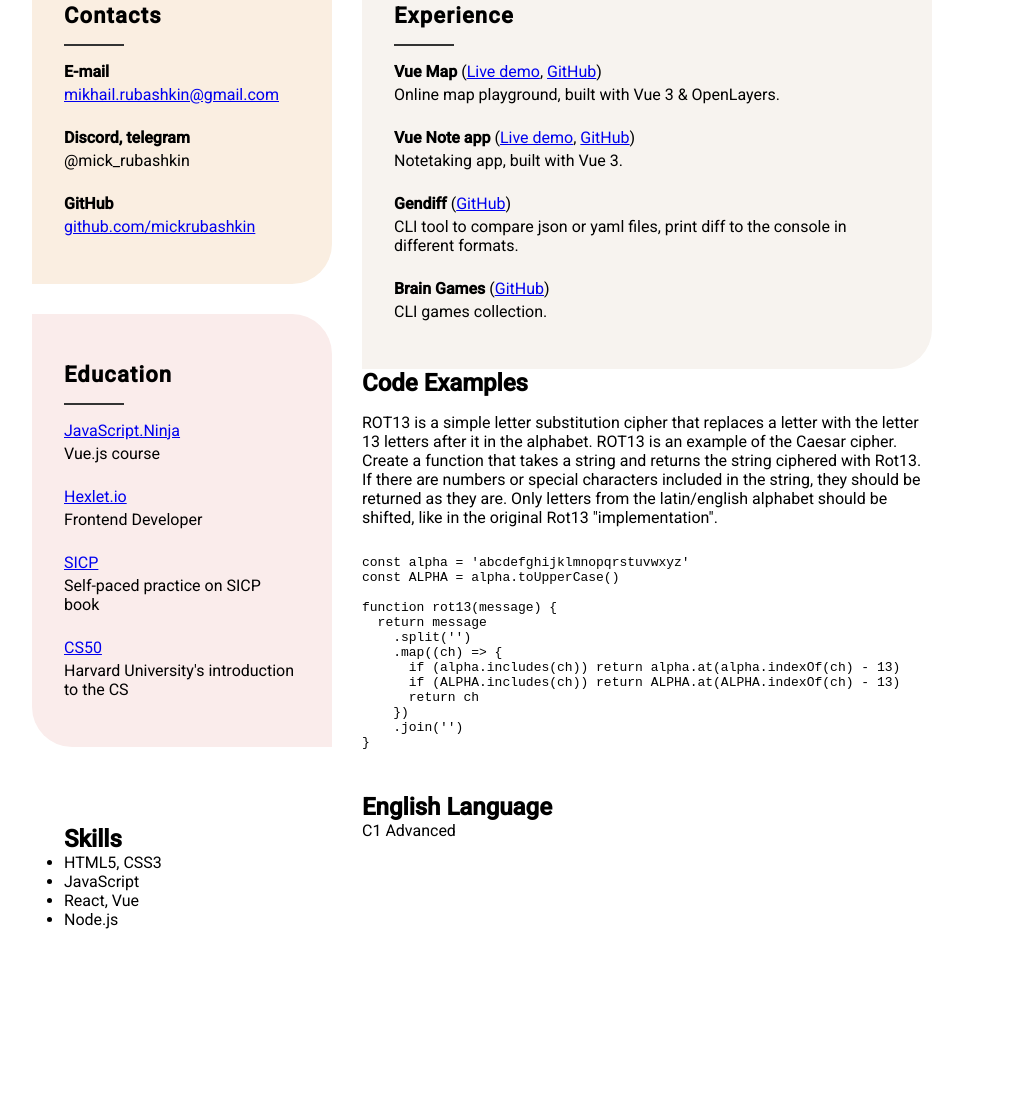
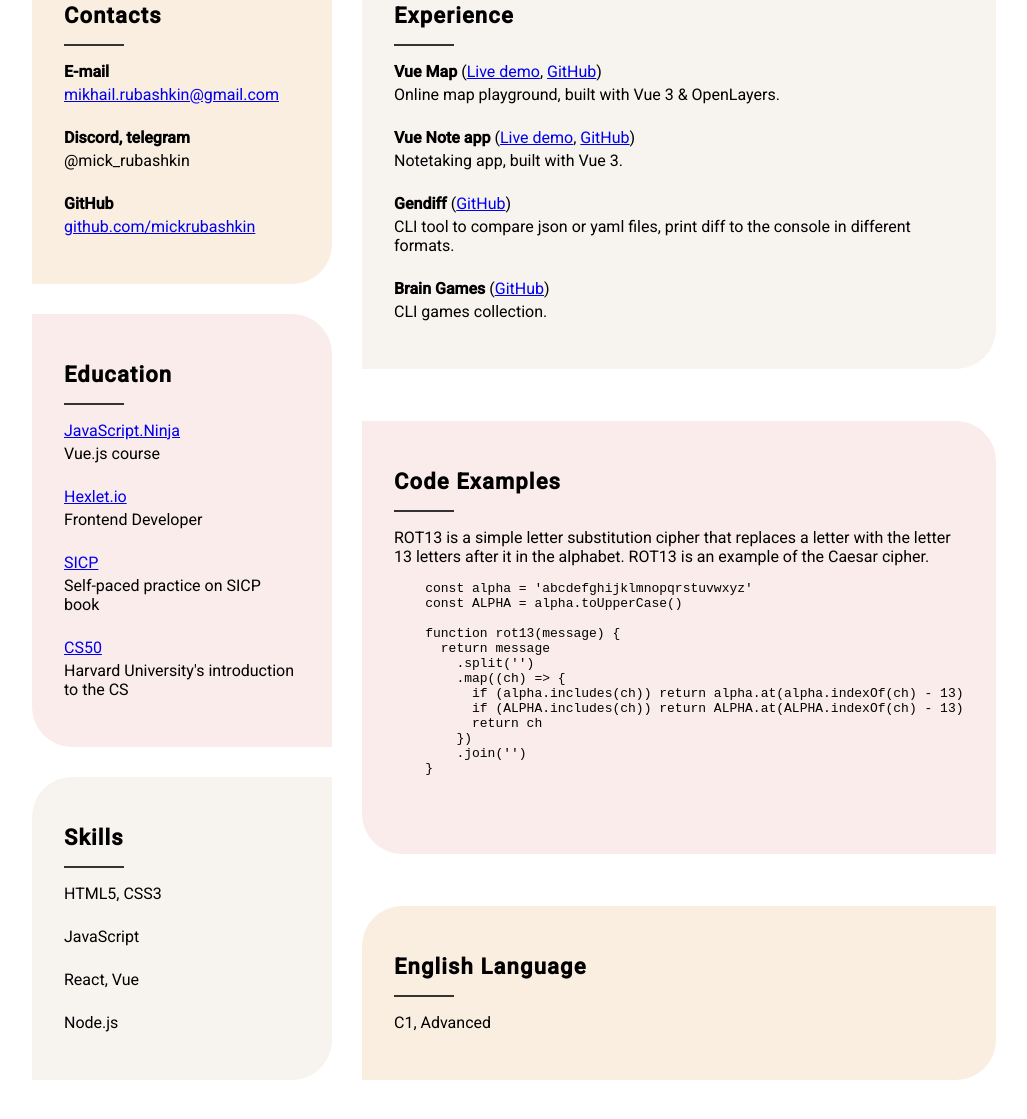
Before and after one commit to mickrubashkin/rsschool-cv, a plain HTML site: page index.html in a window 1280 px wide. Shown: the part 477-1596 px from the top of the page, without its empty margins (158-1185 px from the left). Before the commit the page ends 1504 px from the top, so only its background shows below. Drawn offline with Linux system fonts and the light colour scheme.

Commit message:
feat: style code examples and language sections

```diff
--- a/index.html
+++ b/index.html
@@ -131,17 +131,17 @@
           </section>
 
           <section class="skills box-alter">
-            <h2>Skills</h2>
-            <ul>
-              <li>HTML5, CSS3</li>
-              <li>JavaScript</li>
-              <li>React, Vue</li>
-              <li>Node.js</li>
+            <h3 class="title">Skills</h3>
+            <ul class="item-list">
+              <li class="item">HTML5, CSS3</li>
+              <li class="item">JavaScript</li>
+              <li class="item">React, Vue</li>
+              <li class="item">Node.js</li>
             </ul>
           </section>
         </aside>
 
-        <div class="wraper">
+        <div class="wrapper">
           <section class="work-experience box-alter">
             <h3 class="title">Experience</h3>
             <ul class="item-list">
@@ -201,20 +201,13 @@
             </ul>
           </section>
 
-          <section class="code-examples">
-            <h2>Code Examples</h2>
+          <section class="code-examples box">
+            <h3 class="title">Code Examples</h3>
             <div class="description">
               <p>
                 ROT13 is a simple letter substitution cipher that replaces a
                 letter with the letter 13 letters after it in the alphabet.
                 ROT13 is an example of the Caesar cipher.
-              </p>
-              <p>
-                Create a function that takes a string and returns the string
-                ciphered with Rot13. If there are numbers or special characters
-                included in the string, they should be returned as they are.
-                Only letters from the latin/english alphabet should be shifted,
-                like in the original Rot13 "implementation".
               </p>
             </div>
             <pre>
@@ -236,9 +229,9 @@ function rot13(message) {
            </pre>
           </section>
 
-          <section class="language">
-            <h2>English Language</h2>
-            <p>C1 Advanced</p>
+          <section class="languages box-alter">
+            <h3 class="title">English Language</h3>
+            <p>C1, Advanced</p>
           </section>
         </div>
       </main>
--- a/style.css
+++ b/style.css
@@ -12,7 +12,8 @@ h2,
 h3,
 p,
 ul,
-li {
+li,
+pre {
   margin: 0;
   padding: 0;
 }
@@ -132,6 +133,13 @@ li {
   flex-shrink: 0;
 }
 
+.main .wrapper {
+  display: flex;
+  flex-direction: column;
+  justify-content: space-between;
+  gap: 30px;
+}
+
 .contacts {
   background-color: #faeee1;
 }
@@ -140,6 +148,22 @@ li {
   background-color: #faeceb;
 }
 
+.skills {
+  background-color: #f7f3ef;
+}
+
 .work-experience {
   background-color: #f7f3ef;
 }
+
+.code-examples {
+  background-color: #faeceb;
+}
+
+.languages {
+  background-color: #faeee1;
+}
+
+.languages p {
+  padding-top: 16px;
+}
```
Lines whose indentation alone changed are shown as unchanged.
